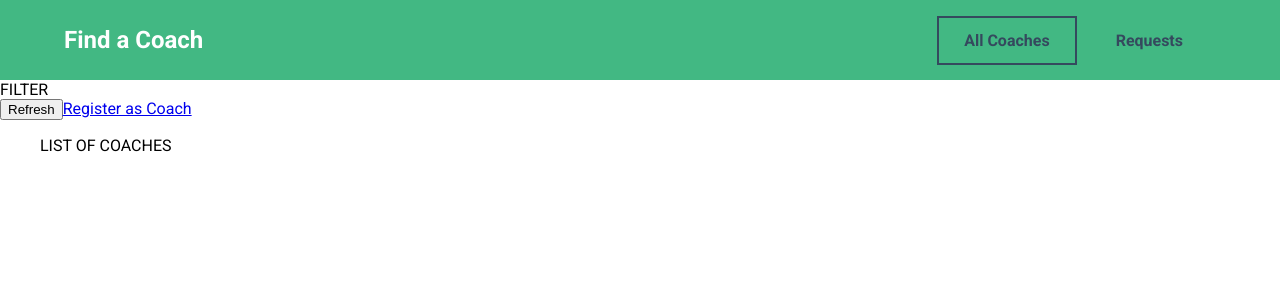
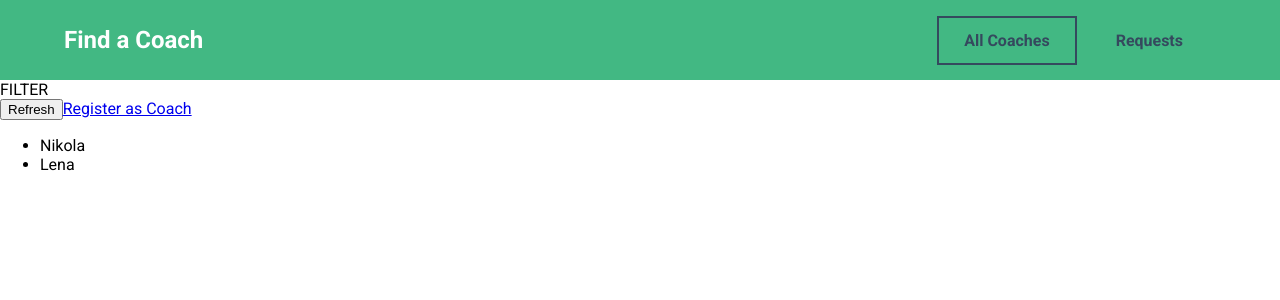
Before and after one commit to bognikk/VUE-coach-finder-app, a Vue app: page /coaches in a window 1280 px wide. Shown: the top 300 px of the page. Built offline with nearby package versions, Linux system fonts and the light colour scheme.

Commit message:
adding vuex and coach data

```diff
--- a/src/main.js
+++ b/src/main.js
@@ -1,10 +1,12 @@
 import { createApp } from 'vue';
 
 import router from './router.js';
+import store from './store/index.js';
 import App from './App.vue';
 
 const app = createApp(App);
 
 app.use(router);
+app.use(store);
 
 app.mount('#app');
--- a/src/pages/coaches/CoachesList.vue
+++ b/src/pages/coaches/CoachesList.vue
@@ -5,8 +5,24 @@
 			<button>Refresh</button>
 			<router-link to="/register">Register as Coach</router-link>
 		</div>
-		<ul>
-			LIST OF COACHES
+		<ul v-if="hasCoaches">
+			<li v-for="coach in filterCoaches" :key="coach.id">
+				{{ coach.firstName }}
+			</li>
 		</ul>
+		<h3 v-else>No coaches found.</h3>
 	</section>
 </template>
+
+<script>
+export default {
+	computed: {
+		filterCoaches() {
+			return this.$store.getters['coaches/coachesGetter']; //namespace/getter name
+		},
+		hasCoaches() {
+			return this.$store.getters['coaches/hasCoaches'];
+		},
+	},
+};
+</script>
--- /dev/null
+++ b/src/store/index.js
@@ -0,0 +1,11 @@
+import { createStore } from 'vuex';
+
+import coachesModule from './modules/coaches/index';
+
+const store = createStore({
+  modules: {
+    coaches: coachesModule,
+  },
+});
+
+export default store;
--- /dev/null
+++ b/src/store/modules/coaches/actions.js
@@ -0,0 +1 @@
+export default {};
--- /dev/null
+++ b/src/store/modules/coaches/getters.js
@@ -0,0 +1,8 @@
+export default {
+  coachesGetter(state) {
+    return state.coaches;
+  },
+  hasCoaches(state) {
+    return state.coaches && state.coaches.length > 0;
+  },
+};
--- /dev/null
+++ b/src/store/modules/coaches/index.js
@@ -0,0 +1,34 @@
+import actions from './actions';
+import mutations from './mutations';
+import getters from './getters';
+
+export default {
+  namespaced: true,
+  state() {
+    return {
+      coaches: [
+        {
+          id: 'c1',
+          firstName: 'Nikola',
+          lastName: 'Bogicevic',
+          areas: ['frontend', 'backend', 'career'],
+          description:
+            "I'm Nikola and I've worked as a freelance web developer for years. Let me help you become a developer as well!",
+          hourlyRate: 30,
+        },
+        {
+          id: 'c2',
+          firstName: 'Lena',
+          lastName: 'Franford',
+          areas: ['frontend', 'career'],
+          description:
+            'I am Lena and as a senior developer in a big tech company, I can help you get your first job or progress in your current role.',
+          hourlyRate: 30,
+        },
+      ],
+    };
+  },
+  actions,
+  mutations,
+  getters,
+};
--- /dev/null
+++ b/src/store/modules/coaches/mutations.js
@@ -0,0 +1 @@
+export default {};
```
